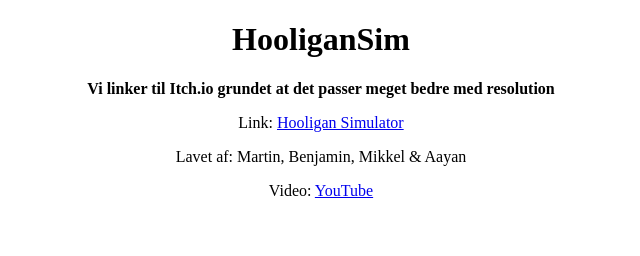
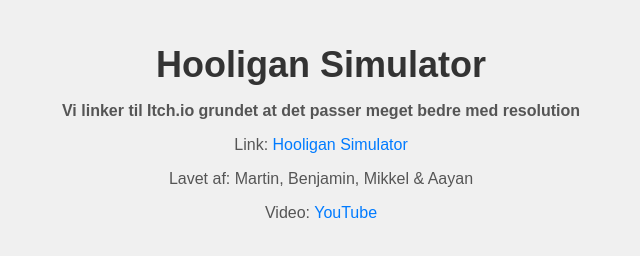
Before and after one commit to mdue1337/HooliganSim.github.io, a plain HTML site: page index.html in a window 1280 px wide. Shown: the whole page, without its empty margins (319-959 px from the left). Drawn offline with Linux system fonts and the light colour scheme.

Commit message:
Update index.html

```diff
--- a/index.html
+++ b/index.html
@@ -4,10 +4,49 @@
     <meta charset="UTF-8">
     <meta name="viewport" content="width=device-width, initial-scale=1.0">
     <title>HooliganSim</title>
+    <style>
+         body {
+            font-family: Arial, sans-serif;
+            background-color: #f0f0f0;
+            margin: 0;
+            padding: 20px;
+        }
+
+        .content {
+            text-align: center;
+            max-width: 600px;
+            margin: 0 auto;
+        }
+
+        h1 {
+            color: #333;
+            font-size: 36px;
+            margin-bottom: 10px;
+        }
+
+        p {
+            color: #555;
+            font-size: 16px;
+            margin-bottom: 5px;
+        }
+
+        b {
+            font-weight: bold;
+        }
+
+        a {
+            color: #007BFF;
+            text-decoration: none;
+        }
+
+        a:hover {
+            text-decoration: underline;
+        }
+    </style>
 </head>
 <body>
     <div style="text-align: center;">
-        <h1> HooliganSim</h1>
+        <h1> Hooligan Simulator</h1>
         <p><b>Vi linker til Itch.io grundet at det passer meget bedre med resolution</b></p>
         <p>Link: <a href="https://benjaminbe4.itch.io/hooligan-simulator">Hooligan Simulator</a></p>
         <p>Lavet af: Martin, Benjamin, Mikkel & Aayan</p>
```
